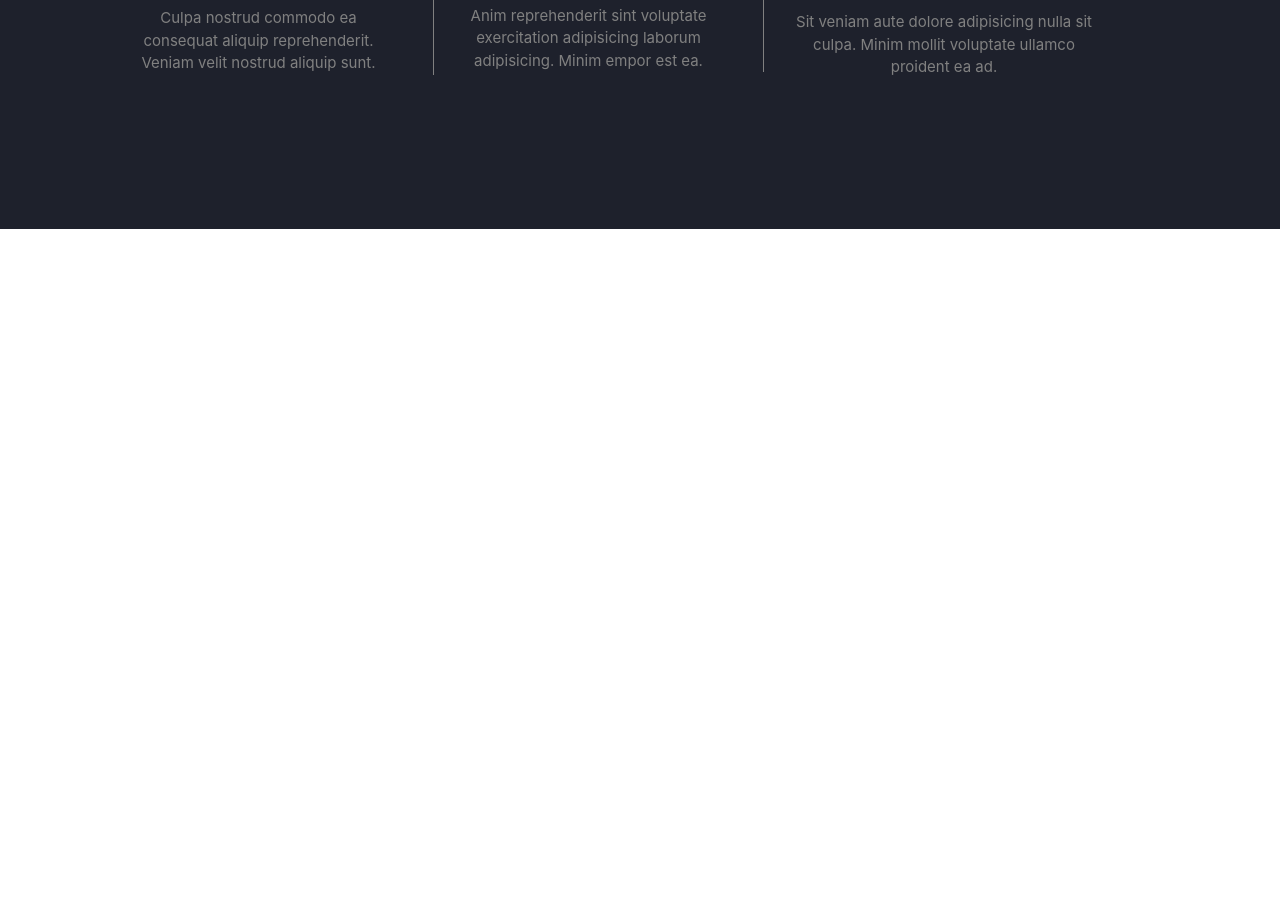
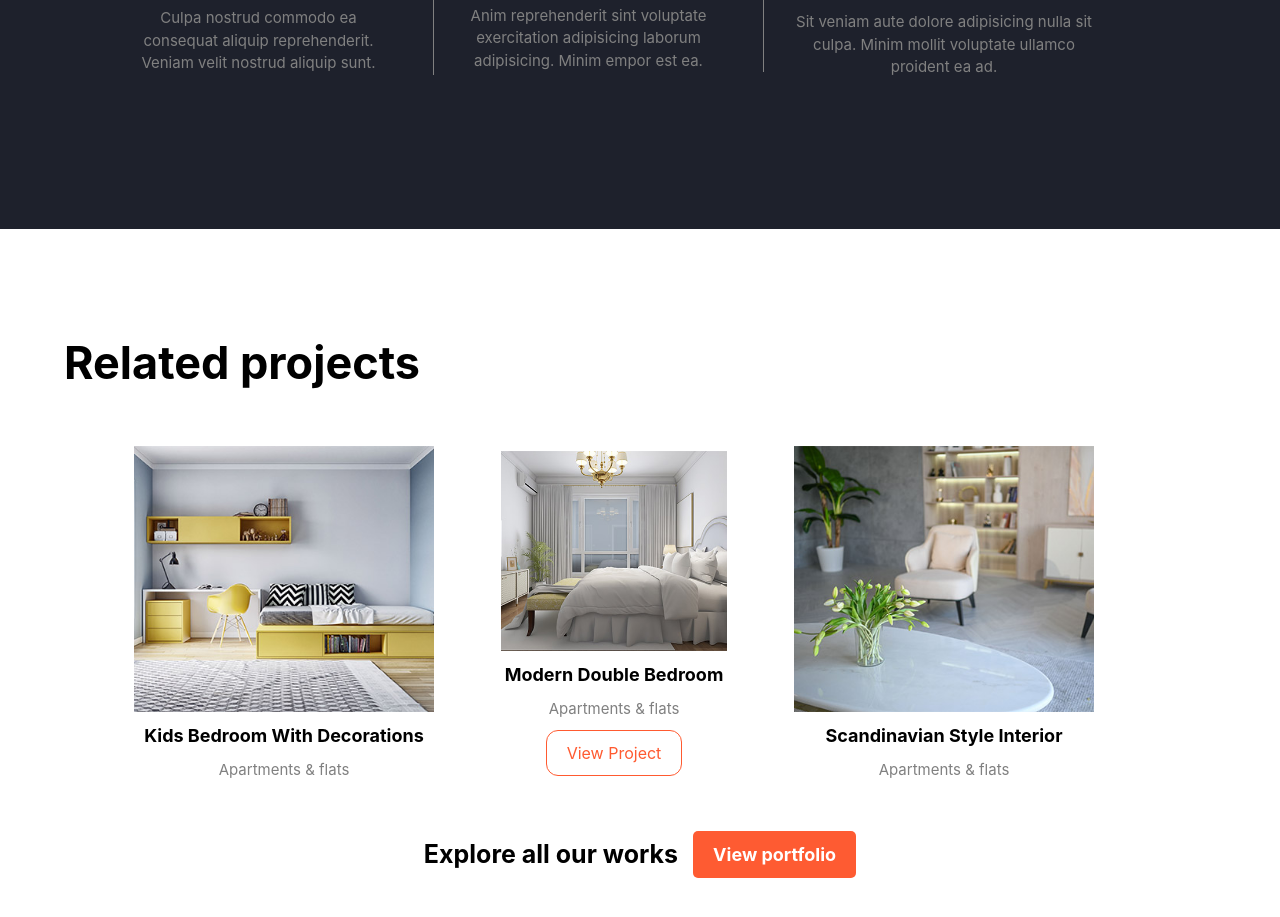
Before and after one commit to abubakrusmon/hm-4-week-2-lesson, a website: page src/ibtohim.html in a window 1280 px wide. Shown: the part 1933-2850 px from the top of the page. Before the commit the page ends 2162 px from the top, so only its background shows below. Drawn offline with nearby package versions, Linux system fonts and the light colour scheme; files that its build step writes are made by us from their sources.

Commit message:
section 5 added to p3

```diff
--- a/src/ibtohim.html
+++ b/src/ibtohim.html
@@ -150,6 +150,47 @@ Interior Design</p>
 
        </div>
     </section>
+<section class="bg-white py-[20px]">
+    <div class="max-w-[1200px] w-[90%] m-auto  py-[80px]">
+          <h1 class="text-[30px]  lg:text-[45px] lg:text-left font-bold text-center ">Related projects</h1>
+
+         <div class="w-[100%] m-auto lg:pl-[70px] py-[50px]">
+          <div class="flex flex-col lg:flex-row items-center gap-[30px] m-auto">
+
+              <div class="flex lg:w-[300px] flex-col justify-center items-center gap-[10px] ">
+                <img class="" src="./images/hona.jpg" alt="">
+                <h1 class="text-[20px] lg:text-[18px] font-bold text-center ">Kids Bedroom With Decorations</h1>
+                <p class=" text-[18px] lg:text-[15px] text-[grey] text-center ">Apartments & flats</p>
+              </div>
+
+                    <div class="flex lg:w-[300px] flex-col justify-center items-center gap-[10px] ">
+                <img class="lg:h-[200px] " src="./images/hona2.jpg" alt="">
+                <h1 class="text-[20px] lg:text-[18px] font-bold text-center ">Modern Double Bedroom</h1>
+                <p class=" text-[18px] lg:text-[15px] text-[grey] text-center ">Apartments & flats</p>
+                <button class="text-[#FF5A30] p-[10px] px-[20px] border-1 border-solid border-[#FF5A30] rounded-xl">View Project</button>
+
+              </div>
+
+                    <div class="flex lg:w-[300px] flex-col justify-center items-center gap-[10px]  ">
+                <img class="" src="./images/hona3.jpg" alt="">
+                <h1 class="text-[20px] lg:text-[18px] font-bold text-center ">Scandinavian Style Interior</h1>
+                <p class=" text-[18px] lg:text-[15px] text-[grey] text-center ">Apartments & flats</p>
+              </div>
+
+
+           </div>
+         </div>
+
+         <div class="flex gap-[10px] lg:gap-[15px] justify-center items-center">
+            <h1 class="text-[15px] lg:text-[25px] font-bold ">Explore all our works</h1>
+            <button style="border-radius: 5px;" class="text-[18px] font-bold text-center p-[10px] lg:px-[20px] bg-[#FE5B32] text-white">View portfolio</button>
+         </div>
+
+       </div>
+</section>
+
+
+
 </main>
 </body>
 </html>
```
Also changed, not shown: src/images/hona.jpg (added), src/images/hona2.jpg (added), src/images/hona3.jpg (added).
